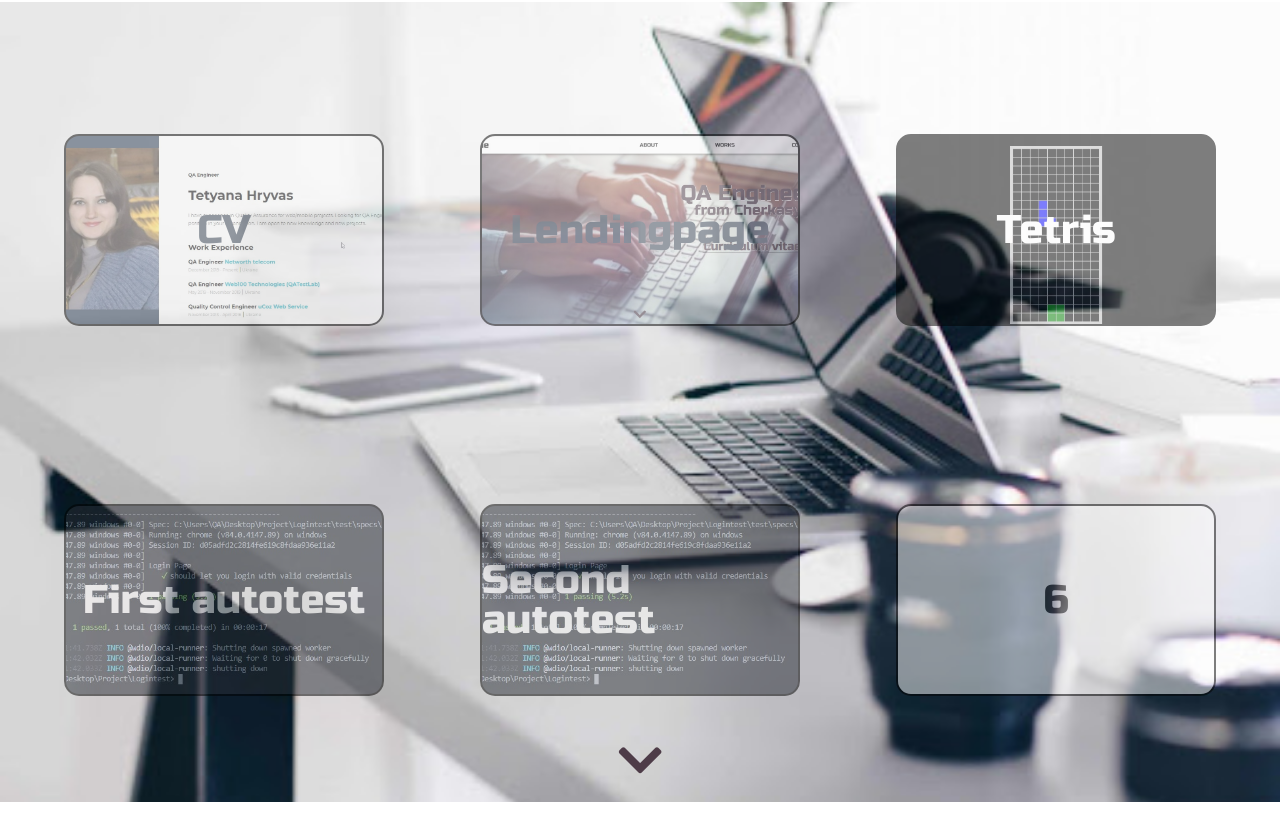
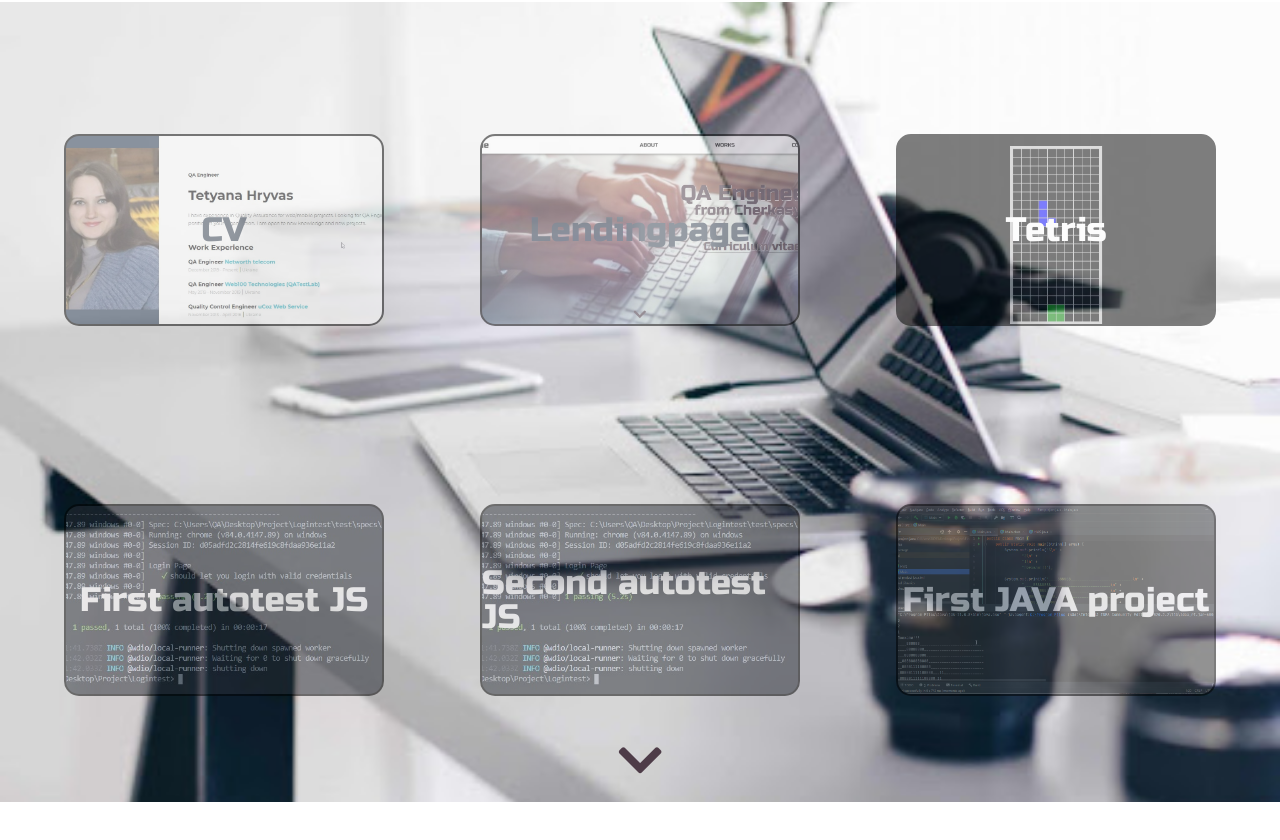
Before and after one commit to Tetyana-hr/Tetyana-hr.github.io, a plain HTML site: page index.html in a window 1280 px wide. Shown: the part 1598-2438 px from the top of the page. Drawn offline with Linux system fonts and the light colour scheme.

Commit message:
add first my java project

```diff
--- a/css/main.css
+++ b/css/main.css
@@ -216,7 +216,7 @@ justify-content: center;
     display: flex; /*вирівнювання тексту*/
     justify-content: center;
     align-items: center;
-    font-size: 40px;
+    font-size: 34px;
     opacity: 0.5; /*прозорість*/
     /*transition: opacity 0.7s*/  /*плавність при ховері*/
     transition-property: opacity, transform;
@@ -255,6 +255,14 @@ justify-content: center;
 
 .test-box{
   background-image: url(../image/Firsttest.jpg);
+  background-repeat: no-repeat;
+  background-size: cover;
+  background-position: center;
+  color: #fefefe;
+}
+
+.java-box{
+  background-image: url(../image/javaproject.jpg);
   background-repeat: no-repeat;
   background-size: cover;
   background-position: center;
--- a/index.html
+++ b/index.html
@@ -64,9 +64,9 @@
         <a href="./My_CV/index.html" class="works-box CV-box" target="_blank">CV</a>
         <a href="#home" class="works-box lending-box">Lendingpage</a>
         <a href="./tetris/index.html" class="works-box tetris-box" target="_blank">Tetris</a>
-        <a href="https://github.com/Tetyana-hr/logintest" class="works-box test-box" target="_blank">First autotest</a>
-        <a href="https://github.com/Tetyana-hr/tests-for-github" class="works-box test-box" target="_blank">Second autotest</a>
-        <div class="works-box">6</div>
+        <a href="https://github.com/Tetyana-hr/logintest" class="works-box test-box" target="_blank">First autotest JS</a>
+        <a href="https://github.com/Tetyana-hr/tests-for-github" class="works-box test-box" target="_blank">Second autotest JS</a>
+        <a href="https://github.com/Tetyana-hr/First-my-java-project" class="works-box java-box" target="_blank">First JAVA project</a>
         <a href="#contact" class="home-arrow">
             <i class="fas fa-chevron-down"></i>
         </a>
```
Also changed, not shown: image/javaproject.jpg (added).
